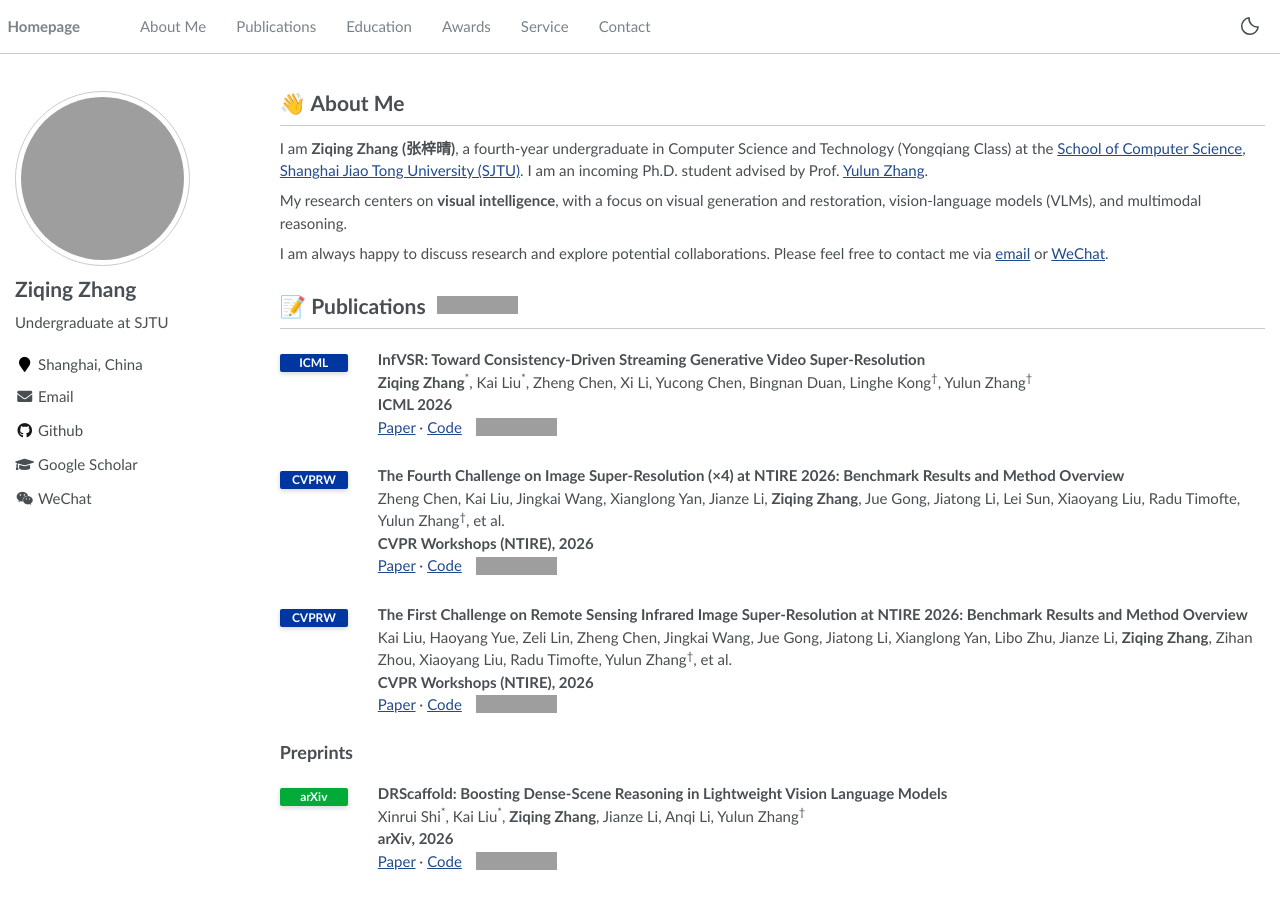
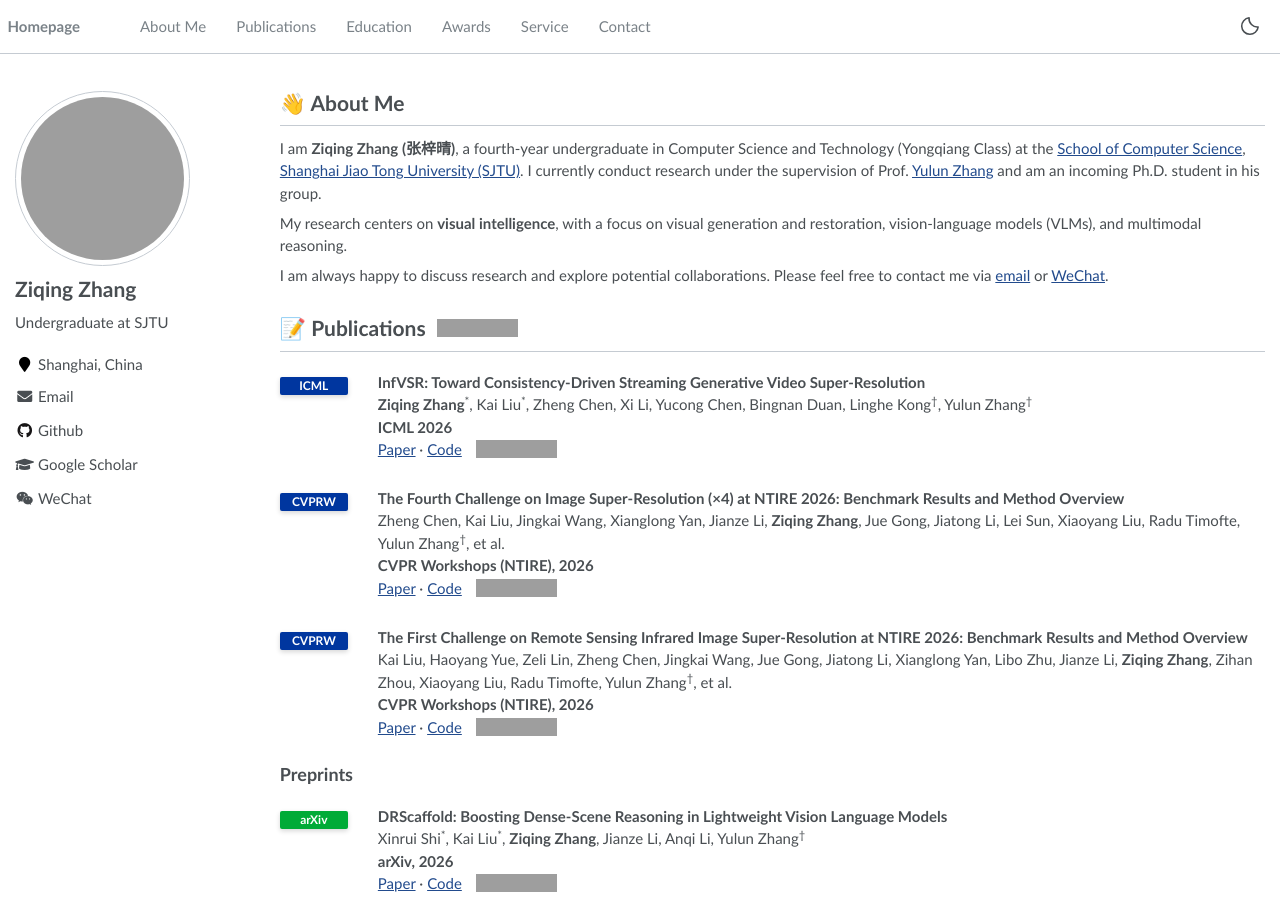
Before and after one commit to zzqingz/zzqingz.github.io, a Jekyll site: the page built from _pages/about.md, in a window 1280 px wide and 900 px high. Built offline with Jekyll 4.4.1, drawn with Linux system fonts in a browser that asks for light colours; grey boxes are pictures that could not be loaded.

Commit message:
Clarify current research supervision and incoming PhD affiliation

```diff
--- a/_pages/about.md
+++ b/_pages/about.md
@@ -12,7 +12,7 @@ redirect_from:
 
 # 👋 About Me
 
-I am **Ziqing Zhang (张梓晴)**, a fourth-year undergraduate in Computer Science and Technology (Yongqiang Class) at the [School of Computer Science](https://www.cs.sjtu.edu.cn/), [Shanghai Jiao Tong University (SJTU)](https://www.sjtu.edu.cn/). I am an incoming Ph.D. student advised by Prof. [Yulun Zhang](https://yulunzhang.com/).
+I am **Ziqing Zhang (张梓晴)**, a fourth-year undergraduate in Computer Science and Technology (Yongqiang Class) at the [School of Computer Science](https://www.cs.sjtu.edu.cn/), [Shanghai Jiao Tong University (SJTU)](https://www.sjtu.edu.cn/). I currently conduct research under the supervision of Prof. [Yulun Zhang](https://yulunzhang.com/) and am an incoming Ph.D. student in his group.
 
 My research centers on **visual intelligence**, with a focus on visual generation and restoration, vision-language models (VLMs), and multimodal reasoning.
 
```
